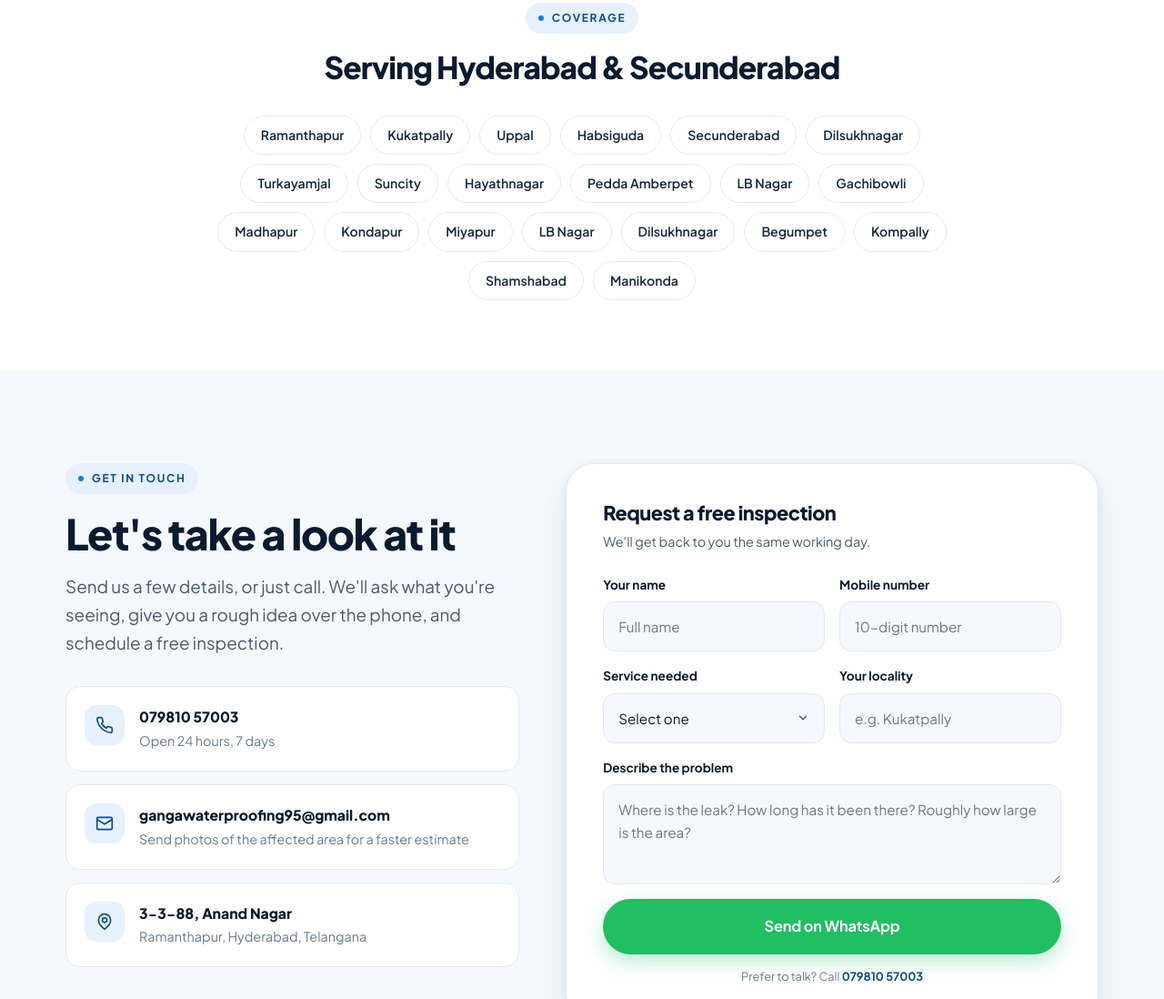
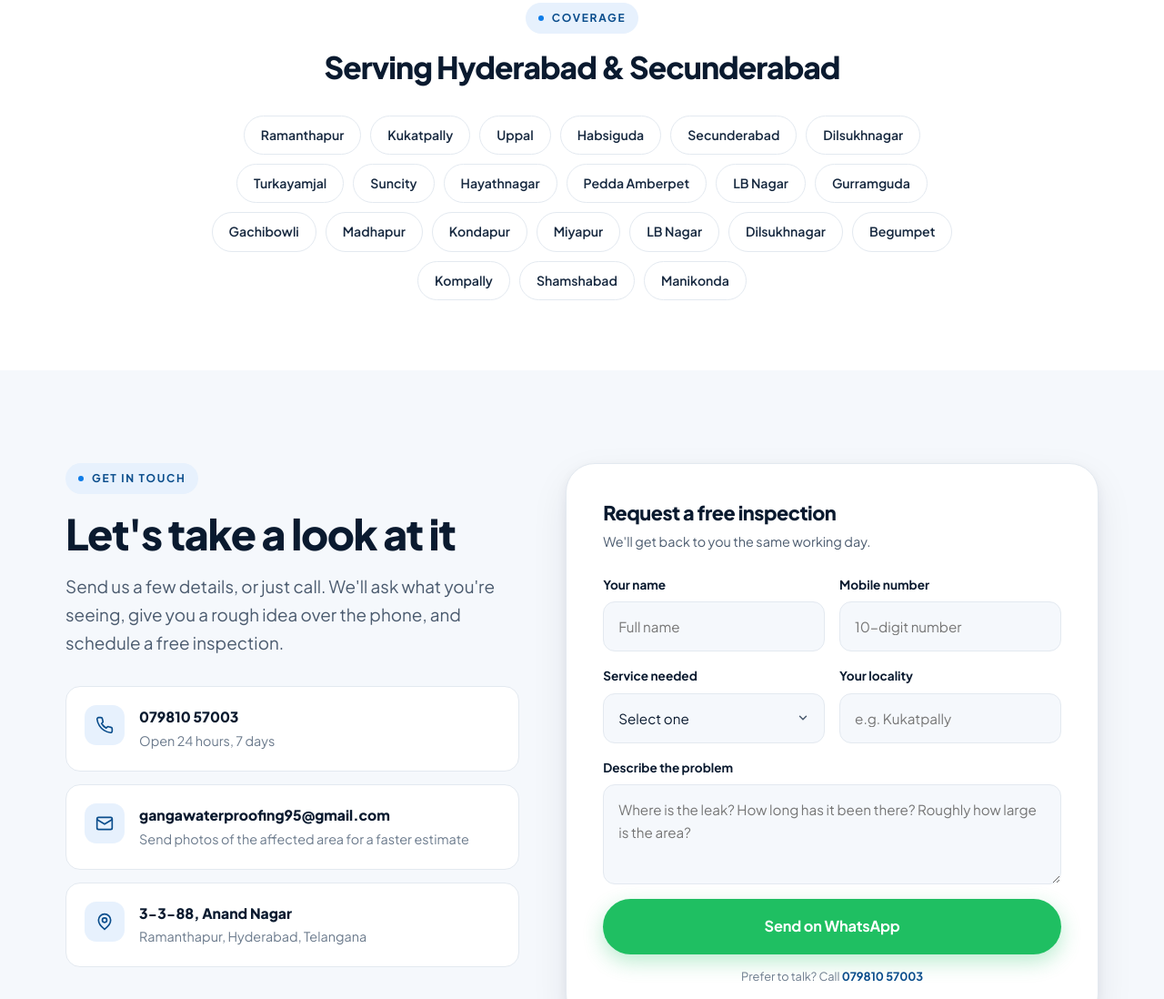
Before and after one commit to Manideeprepala/ganga_waterproofing, a plain HTML site: page index.html in a window 1280 px wide. Shown: the part 8274-9372 px from the top of the page at 91% size. Drawn offline with Linux system fonts and the light colour scheme.

Commit message:
Link Gurramguda page from homepage

```diff
--- a/index.html
+++ b/index.html
@@ -779,6 +779,7 @@ a.contact-item:hover{border-color:var(--brand); transform:translateY(-2px); box-
           <a href="areas/waterproofing-hayathnagar/">Hayathnagar</a>
           <a href="areas/waterproofing-pedda-amberpet/">Pedda Amberpet</a>
           <a href="areas/waterproofing-lb-nagar/">LB Nagar</a>
+          <a href="areas/waterproofing-gurramguda/">Gurramguda</a>
           <a class="nav__menu-all" href="#areas">All areas we serve &rarr;</a>
         </div>
       </div>
@@ -833,6 +834,7 @@ a.contact-item:hover{border-color:var(--brand); transform:translateY(-2px); box-
       <a href="areas/waterproofing-hayathnagar/">Hayathnagar</a>
       <a href="areas/waterproofing-pedda-amberpet/">Pedda Amberpet</a>
       <a href="areas/waterproofing-lb-nagar/">LB Nagar</a>
+      <a href="areas/waterproofing-gurramguda/">Gurramguda</a>
     </div>
     <a class="drawer__link" href="#faq">FAQ</a>
     <a class="drawer__link" href="#contact">Contact</a>
@@ -1243,6 +1245,7 @@ a.contact-item:hover{border-color:var(--brand); transform:translateY(-2px); box-
       <a class="area-chip" href="areas/waterproofing-hayathnagar/">Hayathnagar</a>
       <a class="area-chip" href="areas/waterproofing-pedda-amberpet/">Pedda Amberpet</a>
       <a class="area-chip" href="areas/waterproofing-lb-nagar/">LB Nagar</a>
+      <a class="area-chip" href="areas/waterproofing-gurramguda/">Gurramguda</a>
       <span class="area-chip">Gachibowli</span>
       <span class="area-chip">Madhapur</span>
       <span class="area-chip">Kondapur</span>
@@ -1368,6 +1371,7 @@ a.contact-item:hover{border-color:var(--brand); transform:translateY(-2px); box-
           <a href="areas/waterproofing-hayathnagar/">Waterproofing in Hayathnagar</a>
           <a href="areas/waterproofing-pedda-amberpet/">Waterproofing in Pedda Amberpet</a>
           <a href="areas/waterproofing-lb-nagar/">Waterproofing in LB Nagar</a>
+          <a href="areas/waterproofing-gurramguda/">Waterproofing in Gurramguda</a>
         </div>
       </div>
 
```
